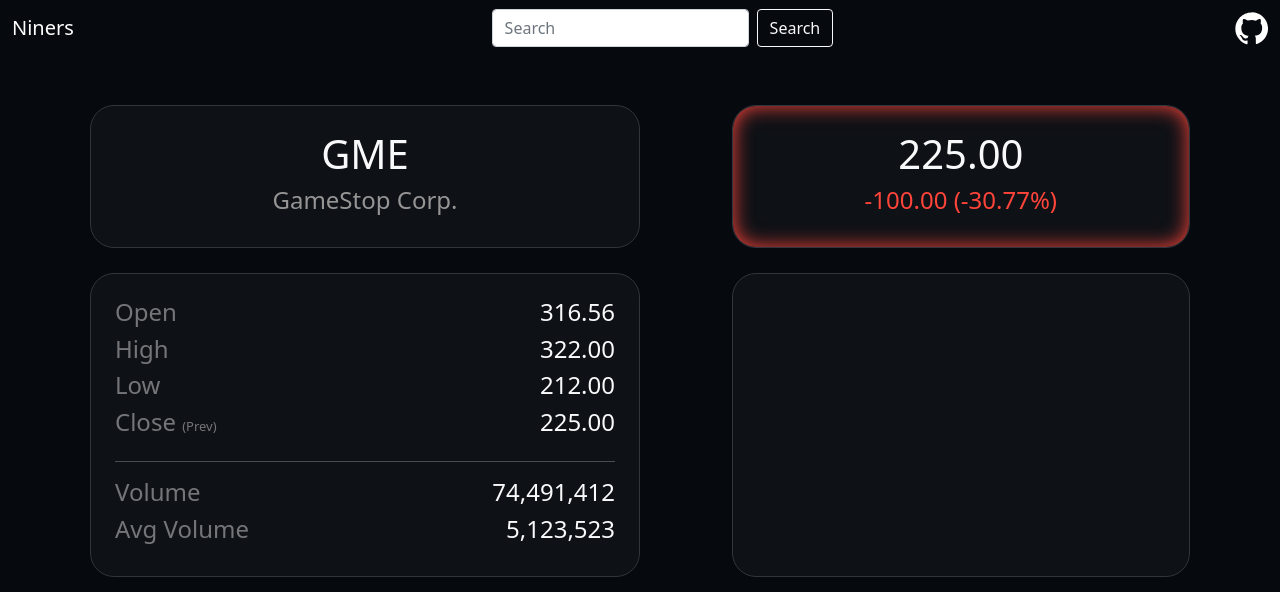
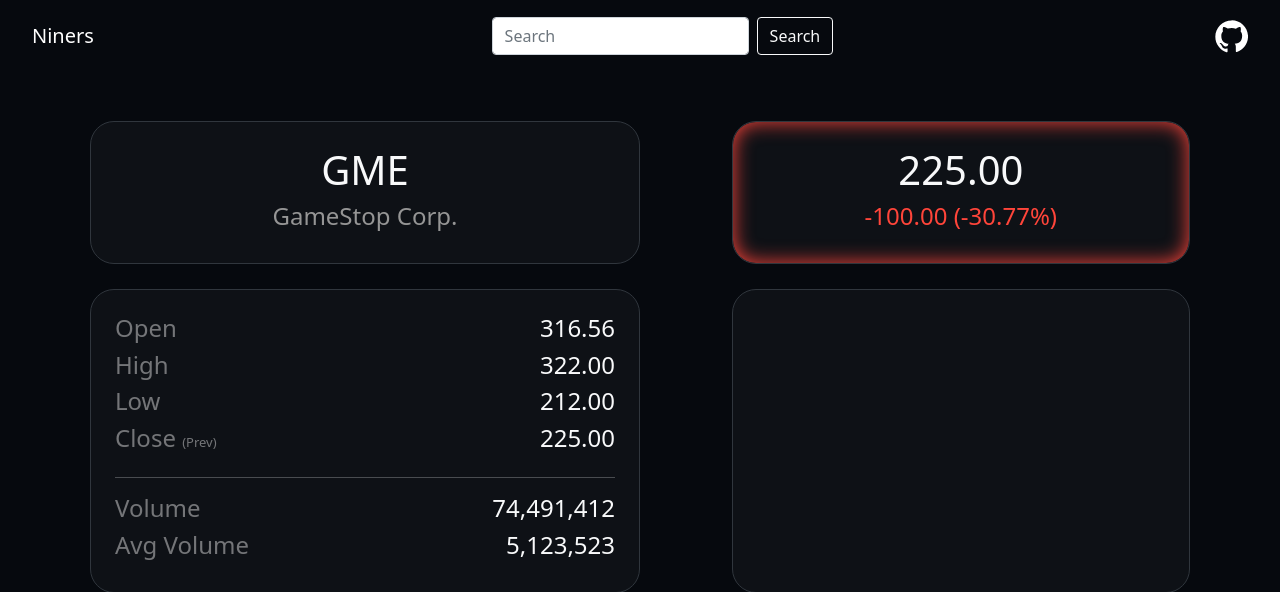
Before and after one commit to BoringStocks/BoringStocks, a Flask app: page / in a window 1280 px wide. Shown: the top 592 px of the page. Run offline with Flask 2, Linux system fonts and the light colour scheme.

Commit message:
Added navbar paddding

```diff
--- a/niners/static/css/style.css
+++ b/niners/static/css/style.css
@@ -31,3 +31,7 @@
   display: flex;
   justify-content: space-between;
 }
+
+.navbar {
+  padding: 16px 20px 16px 20px;
+}
```
